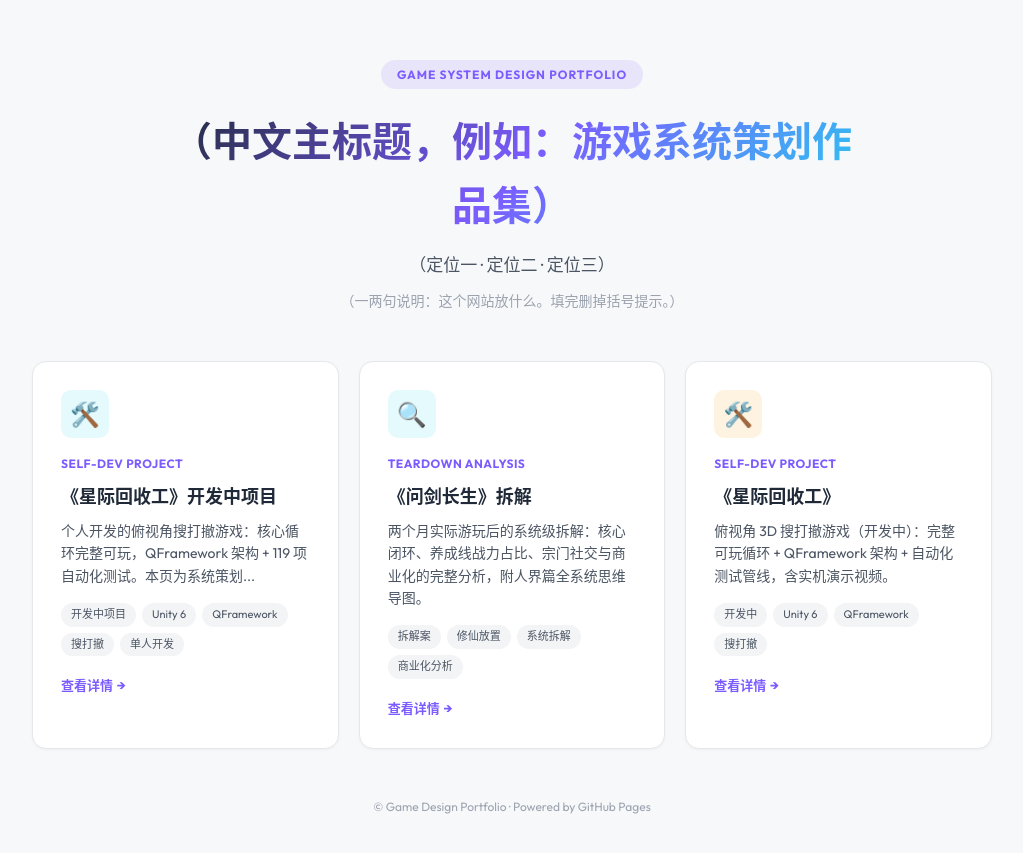
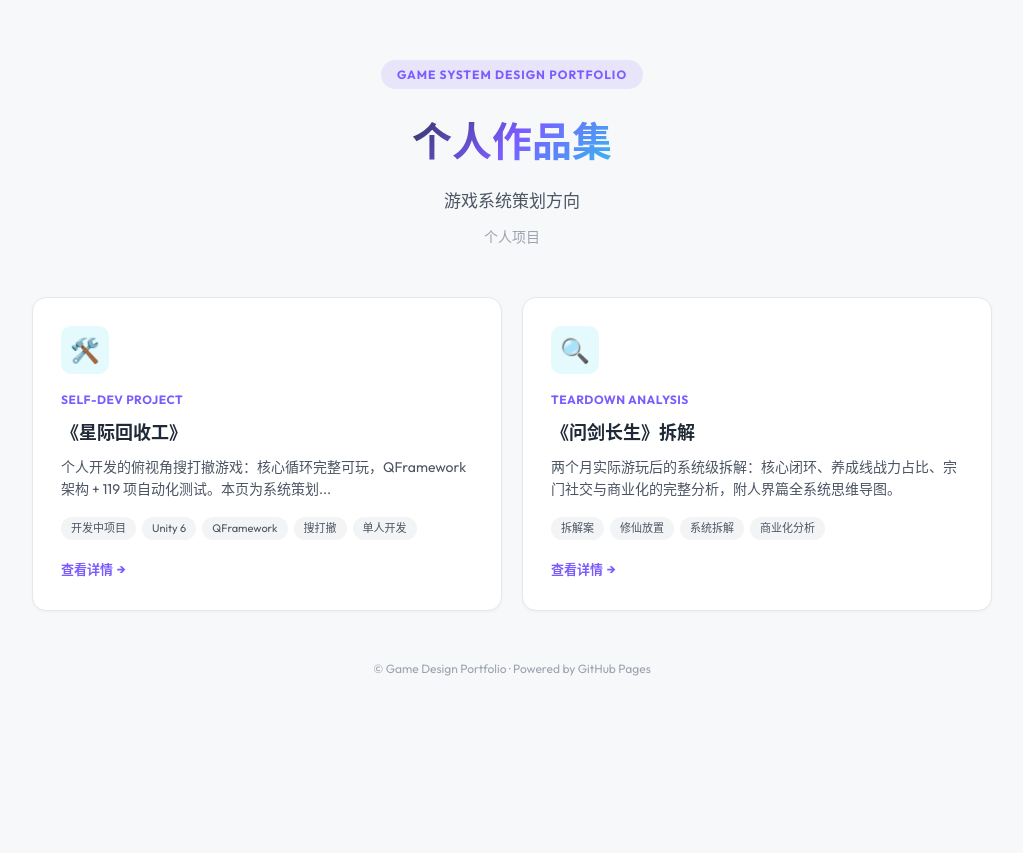
Before and after one commit to JackieOhGee/jackieohgee.github.io, a Jekyll site: the page built from index.html, in a window 1280 px wide. Shown: the top 853 px of the page, without its empty margins (128-1151 px from the left). Built offline with Jekyll 4.4.1, drawn with Linux system fonts in a browser that asks for light colours.

Commit message:
首页填真实文案（个人作品集/游戏系统策划方向/个人项目）、去掉重复的星际回收工入口；星际回收工 sec8 标题改为「后续设计方向」

```diff
--- a/index.html
+++ b/index.html
@@ -3,9 +3,9 @@ layout: default
 ---
 <div class="hero">
   <span class="badge">GAME SYSTEM DESIGN PORTFOLIO</span>
-  <h1>（中文主标题，例如：游戏系统策划作品集）</h1>
-  <p class="subtitle">（定位一 · 定位二 · 定位三）</p>
-  <p class="desc">（一两句说明：这个网站放什么。填完删掉括号提示。）</p>
+  <h1>个人作品集</h1>
+  <p class="subtitle">游戏系统策划方向</p>
+  <p class="desc">个人项目</p>
 </div>
 
 <div class="projects">
@@ -25,17 +25,6 @@ layout: default
   </a>
   {% endfor %}
 
-  <a class="project-card" href="/articles/star-scavenger-project/">
-    <div class="card-icon" style="background: rgba(245, 158, 11, 0.12);">🛠️</div>
-    <div class="card-type">SELF-DEV PROJECT</div>
-    <h3>《星际回收工》</h3>
-    <p>俯视角 3D 搜打撤游戏（开发中）：完整可玩循环 + QFramework 架构 + 自动化测试管线，含实机演示视频。</p>
-    <div class="card-tags">
-      <span class="tag">开发中</span><span class="tag">Unity 6</span><span class="tag">QFramework</span><span class="tag">搜打撤</span>
-    </div>
-    <span class="card-link">查看详情</span>
-  </a>
-
 </div>
 
 <div class="footer">
```
Also changed, not shown: _posts/2026-10-11-star-scavenger-project.md (+4 -2 lines).
